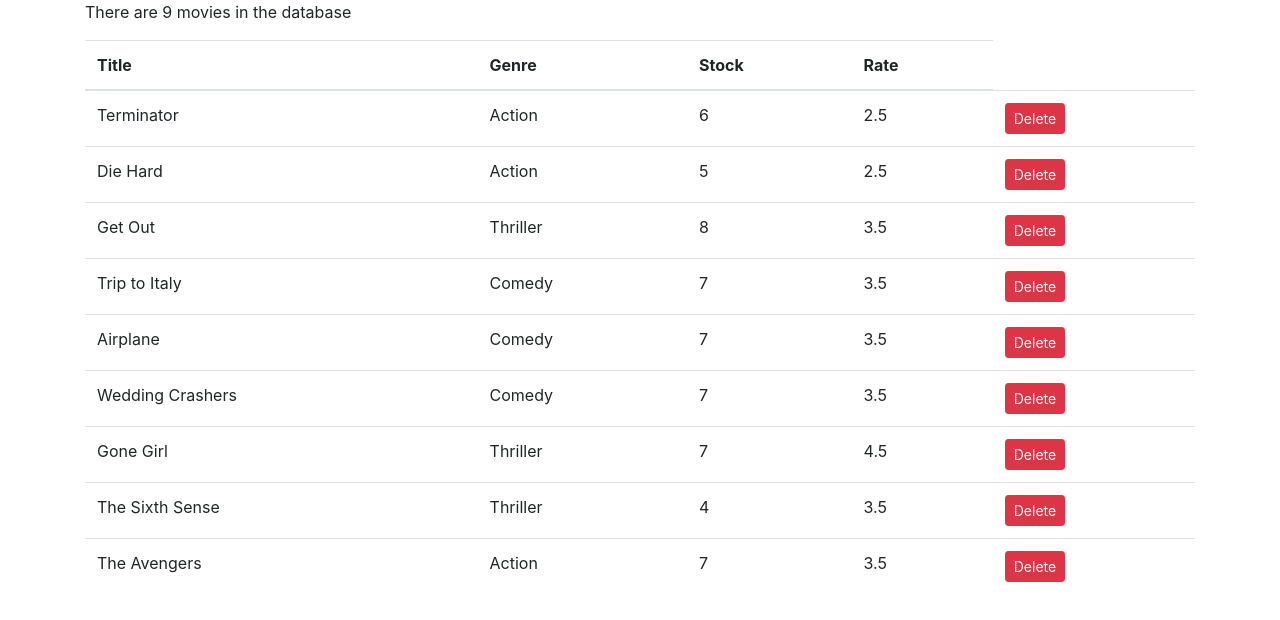
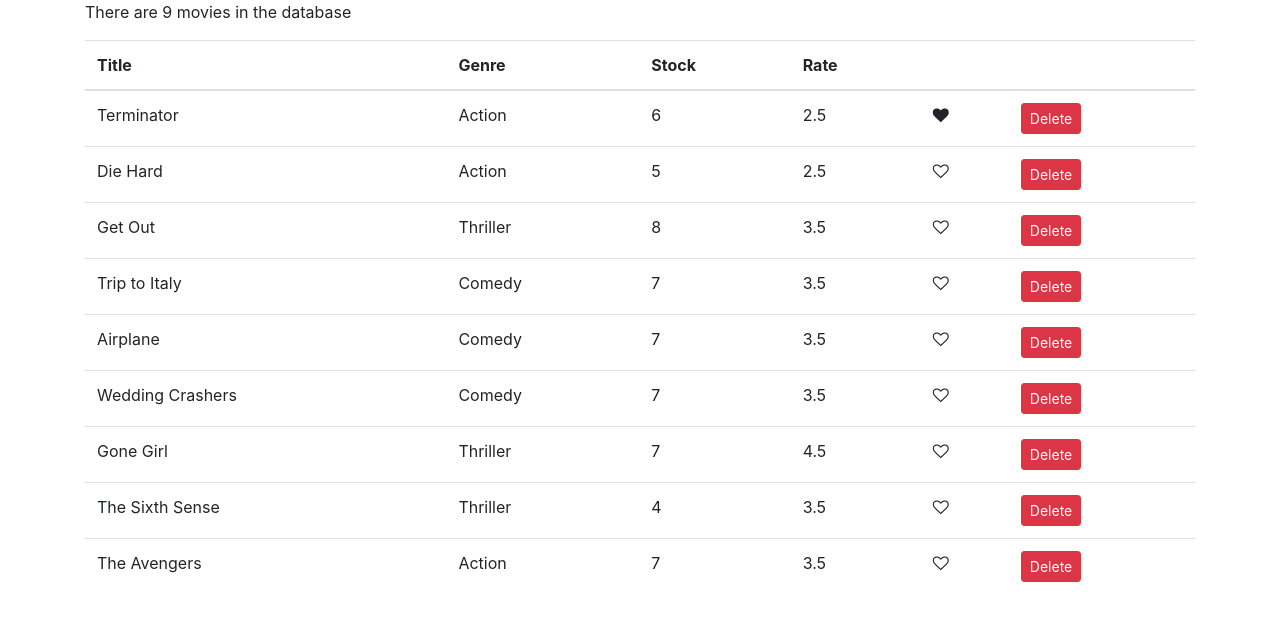
Before and after one commit to TheDevelopingProgrammer/vidly, a React (Create React App) app: page / in a window 1280 px wide. Shown: the top 620 px of the page. Built offline with nearby package versions, Linux system fonts and the light colour scheme.

Commit message:
Added a stateless like component and fixed movies.jsx warnings

```diff
--- /dev/null
+++ b/src/components/common/like.jsx
@@ -0,0 +1,18 @@
+import React from "react";
+
+const Like = props => {
+  let classes = "fa fa-heart";
+  if (!props.liked) {
+    classes += "-o";
+  }
+  return (
+    <i
+      className={classes}
+      onClick={props.onLike}
+      style={{ cursor: "pointer" }}
+      aria-hidden="true"
+    />
+  );
+};
+
+export default Like;
--- a/src/components/movies.jsx
+++ b/src/components/movies.jsx
@@ -1,5 +1,6 @@
 import React, { Component } from "react";
 import { getMovies } from "../services/fakeMovieService.js";
+import Like from "./common/like";
 
 class Movies extends Component {
   state = {
@@ -7,13 +8,21 @@
   };
 
   handleDelete = movie => {
-    const movies = this.state.movies.filter(m => m._id != movie._id);
+    const movies = this.state.movies.filter(m => m._id !== movie._id);
+    this.setState({ movies });
+  };
+
+  handleLike = movie => {
+    const movies = [...this.state.movies];
+    const index = movies.indexOf(movie);
+    movies[index] = { ...movies[index] };
+    movies[index].liked = !movies[index].liked;
     this.setState({ movies });
   };
 
   render() {
     const { length: movieCount } = this.state.movies;
-    if (movieCount == 0) {
+    if (movieCount === 0) {
       return <h1>There are no movies in the database.</h1>;
     }
     return (
@@ -26,6 +35,8 @@
               <th>Genre</th>
               <th>Stock</th>
               <th>Rate</th>
+              <th />
+              <th />
             </tr>
           </thead>
           <tbody>
@@ -35,6 +46,12 @@
                 <td>{movie.genre.name}</td>
                 <td>{movie.numberInStock}</td>
                 <td>{movie.dailyRentalRate}</td>
+                <td>
+                  <Like
+                    liked={movie.liked}
+                    onLike={() => this.handleLike(movie)}
+                  />
+                </td>
                 <td>
                   <button
                     onClick={() => this.handleDelete(movie)}
--- a/src/services/fakeMovieService.js
+++ b/src/services/fakeMovieService.js
@@ -7,7 +7,8 @@
     genre: { _id: "5b21ca3eeb7f6fbccd471818", name: "Action" },
     numberInStock: 6,
     dailyRentalRate: 2.5,
-    publishDate: "2018-01-03T19:04:28.809Z"
+    publishDate: "2018-01-03T19:04:28.809Z",
+    liked: true
   },
   {
     _id: "5b21ca3eeb7f6fbccd471816",
```
Also changed, not shown: 1 other file (tests, documents, lock files or other folders).
